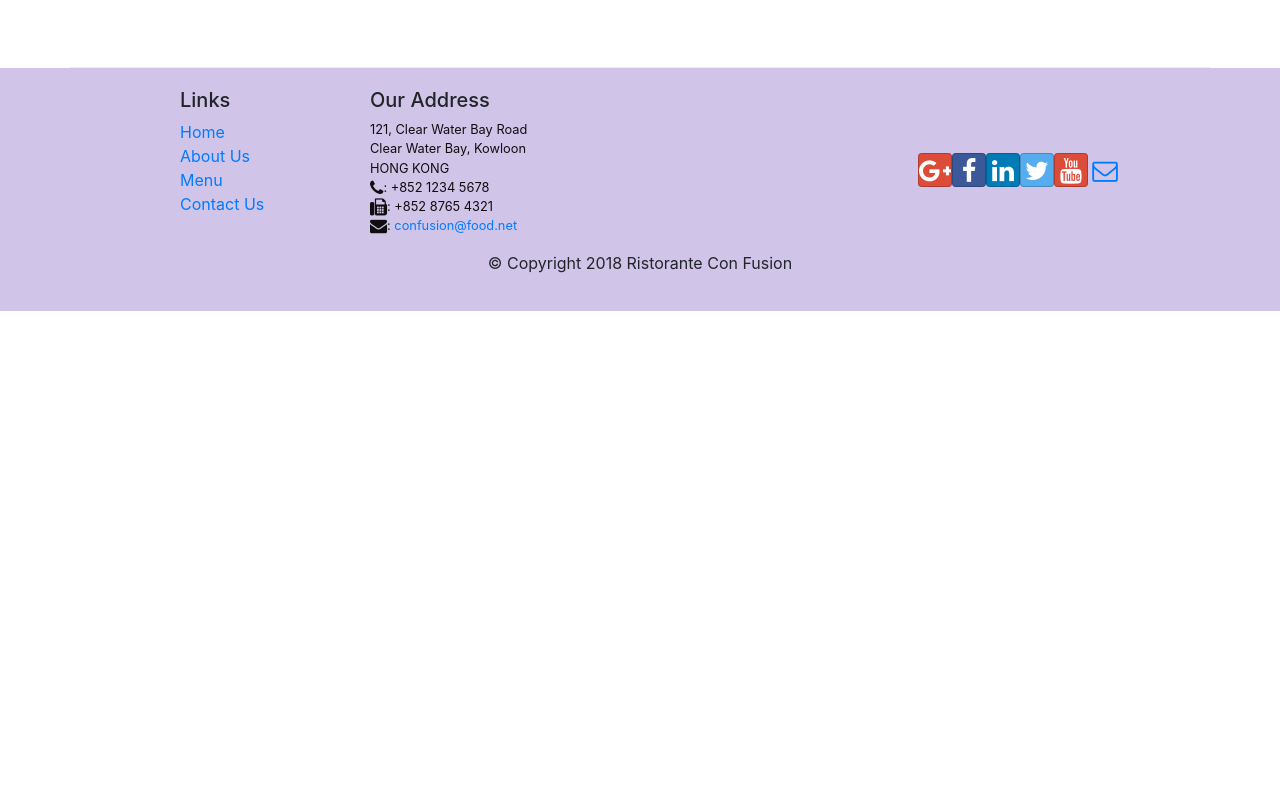
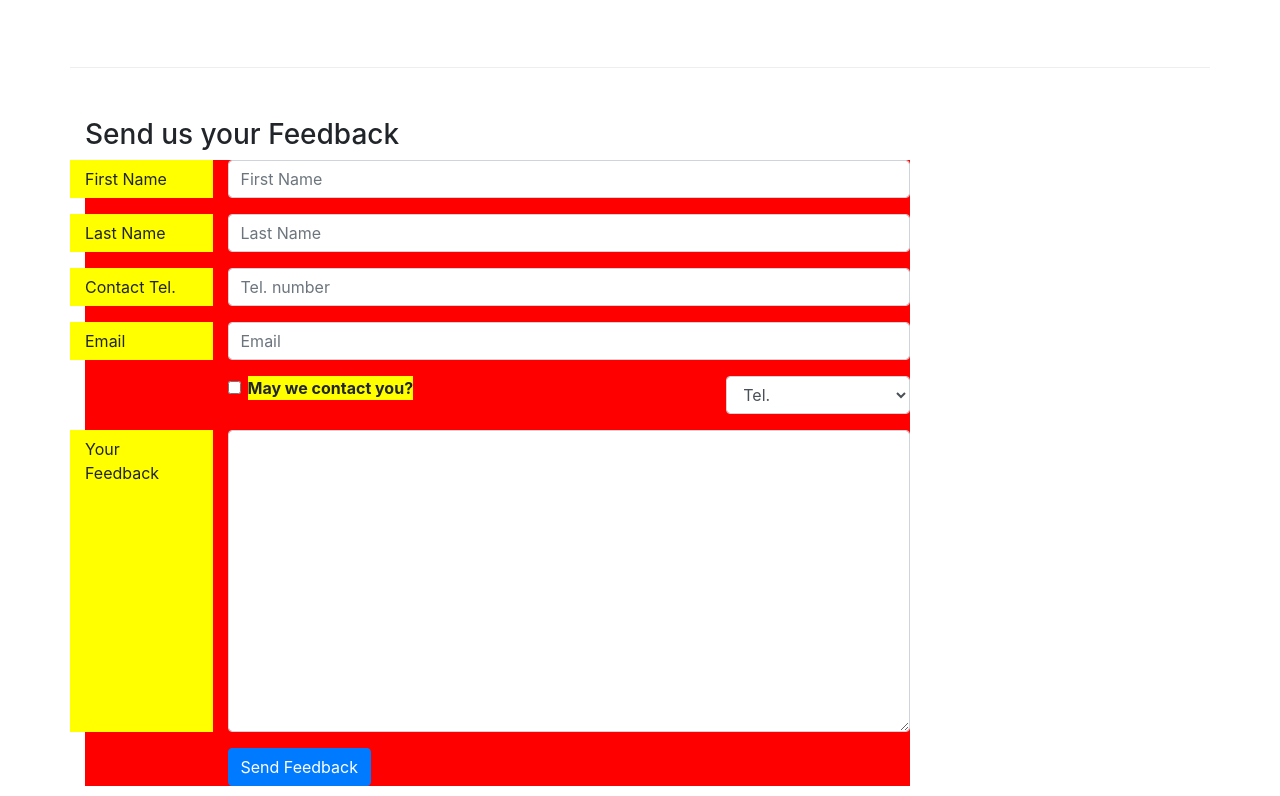
Before and after one commit to ssinai/confusion-react, a React (Create React App) app: page /contactus in a window 1280 px wide. Shown: the part 824-1620 px from the top of the page. Before the commit the page ends 1135 px from the top, so only its background shows below. Built offline with nearby package versions, Linux system fonts and the light colour scheme.

Commit message:
Controlled Forms

```diff
--- a/src/App.css
+++ b/src/App.css
@@ -9,6 +9,8 @@
     border-bottom: 1px ridge;
     min-height:400px;
 }
+
+
 
 .footer{
     background-color: #D1C4E9;
@@ -23,6 +25,10 @@
     color:floralwhite;
 }
 
+.media-paddng {
+  padding: 30px;
+}
+
 address{
     font-size:80%;
     margin:0px;
--- /dev/null
+++ b/src/components/AboutComponent.js
@@ -0,0 +1,101 @@
+import React from 'react';
+import { Breadcrumb, BreadcrumbItem, Card,
+  CardBody, CardHeader, Media } from 'reactstrap';
+import { Link } from 'react-router-dom';
+
+
+function RenderLeader({leader}) {
+  return (
+    <Media className="py-2">
+
+      <Media left>
+        <Media object src={leader.image}/>
+      </Media>
+
+      <Media body className="pl-5">
+        <Media heading>
+          {leader.name}
+        </Media>
+        <p>{leader.designation}</p>
+        <p>{leader.description}</p>
+      </Media>
+    </Media>
+  );
+}
+
+
+function About(props) {
+
+    const leaders = props.leaders.map((leader) => {
+        return (
+          <div key={leader.id}>
+            <RenderLeader leader={leader} />
+          </div>
+        );
+    });
+
+    return(
+        <div className="container">
+            <div className="row">
+                <Breadcrumb>
+                    <BreadcrumbItem><Link to="/home">Home</Link></BreadcrumbItem>
+                    <BreadcrumbItem active>About Us</BreadcrumbItem>
+                </Breadcrumb>
+                <div className="col-12">
+                    <h3>About Us</h3>
+                    <hr />
+                </div>
+            </div>
+            <div className="row row-content">
+                <div className="col-12 col-md-6">
+                    <h2>Our History</h2>
+                    <p>Started in 2010, Ristorante con Fusion quickly established itself as a culinary icon par excellence in Hong Kong. With its unique brand of world fusion cuisine that can be found nowhere else, it enjoys patronage from the A-list clientele in Hong Kong.  Featuring four of the best three-star Michelin chefs in the world, you never know what will arrive on your plate the next time you visit us.</p>
+                    <p>The restaurant traces its humble beginnings to <em>The Frying Pan</em>, a successful chain started by our CEO, Mr. Peter Pan, that featured for the first time the world&apos;s best cuisines in a pan.</p>
+                </div>
+                <div className="col-12 col-md-5">
+                    <Card>
+                        <CardHeader className="bg-primary text-white">Facts At a Glance</CardHeader>
+                        <CardBody>
+                            <dl className="row p-1">
+                                <dt className="col-6">Started</dt>
+                                <dd className="col-6">3 Feb. 2013</dd>
+                                <dt className="col-6">Major Stake Holder</dt>
+                                <dd className="col-6">HK Fine Foods Inc.</dd>
+                                <dt className="col-6">Last Year&apos;s Turnover</dt>
+                                <dd className="col-6">$1,250,375</dd>
+                                <dt className="col-6">Employees</dt>
+                                <dd className="col-6">40</dd>
+                            </dl>
+                        </CardBody>
+                    </Card>
+                </div>
+                <div className="col-12">
+                    <Card>
+                        <CardBody className="bg-faded">
+                            <blockquote className="blockquote">
+                                <p className="mb-0">You better cut the pizza in four pieces because
+                                    I&apos;m not hungry enough to eat six.</p>
+                                <footer className="blockquote-footer">Yogi Berra,
+                                <cite title="Source Title">The Wit and Wisdom of Yogi Berra,
+                                    P. Pepe, Diversion Books, 2014</cite>
+                                </footer>
+                            </blockquote>
+                        </CardBody>
+                    </Card>
+                </div>
+            </div>
+            <div className="row row-content">
+                <div className="col-12">
+                    <h2>Corporate Leadership</h2>
+                </div>
+                <div className="col-12">
+                    <Media list>
+                        {leaders}
+                    </Media>
+                </div>
+            </div>
+        </div>
+    );
+}
+
+export default About;
--- a/src/components/ContactComponent.js
+++ b/src/components/ContactComponent.js
@@ -1,8 +1,45 @@
-import React from 'react';
-import { Breadcrumb, BreadcrumbItem } from 'reactstrap';
+import React, { Component } from 'react';
 import { Link } from 'react-router-dom';
+import { Breadcrumb, BreadcrumbItem,
+            Button, Form, FormGroup, Label, Input, Col } from 'reactstrap';
 
-function Contact(props) {
+class Contact extends Component {
+
+  constructor(props) {
+    super(props);
+
+    this.state = {
+        firstname: '',
+        lastname: '',
+        telnum: '',
+        email: '',
+        agree: false,
+        contactType: 'Tel.',
+        message: ''
+    };
+
+    this.handleInputChange = this.handleInputChange.bind(this);
+    this.handleSubmit = this.handleSubmit.bind(this);
+}
+
+handleInputChange(event) {
+    const target = event.target;
+    const value = target.type === 'checkbox' ? target.checked : target.value;
+    const name = target.name;
+
+    this.setState({
+      [name]: value
+    });
+}
+
+handleSubmit(event) {
+    console.log('Current State is: ' + JSON.stringify(this.state));
+    alert('Current State is: ' + JSON.stringify(this.state));
+    event.preventDefault();
+}
+
+
+  render() {
     return(
       <div className="container">
         <div className="row">
@@ -41,8 +78,91 @@
               </div>
           </div>
         </div>
+        <div className="row row-content">
+          <div className="col-12">
+            <h3>Send us your Feedback</h3>
+          </div>
+          <div className="col-12 col-md-9">
+            <Form onSubmit={this.handleSubmit}>
+              <FormGroup row>
+                <Label htmlFor="firstname" md={2}>First Name</Label>
+                <Col md={10}>
+                    <Input type="text" id="firstname" name="firstname"
+                        placeholder="First Name"
+                        value={this.state.firstname}
+                        onChange={this.handleInputChange} />
+                </Col>
+              </FormGroup>
+              <FormGroup row>
+                <Label htmlFor="lastname" md={2}>Last Name</Label>
+                <Col md={10}>
+                    <Input type="text" id="lastname" name="lastname"
+                        placeholder="Last Name"
+                        value={this.state.lastname}
+                        onChange={this.handleInputChange} />
+                </Col>
+              </FormGroup>
+              <FormGroup row>
+                <Label htmlFor="telnum" md={2}>Contact Tel.</Label>
+                <Col md={10}>
+                    <Input type="tel" id="telnum" name="telnum"
+                        placeholder="Tel. number"
+                        value={this.state.telnum}
+                        onChange={this.handleInputChange} />
+                </Col>
+              </FormGroup>
+              <FormGroup row>
+                <Label htmlFor="email" md={2}>Email</Label>
+                <Col md={10}>
+                    <Input type="email" id="email" name="email"
+                        placeholder="Email"
+                        value={this.state.email}
+                        onChange={this.handleInputChange} />
+                </Col>
+              </FormGroup>
+              <FormGroup row>
+                <Col md={{size: 6, offset: 2}}>
+                    <FormGroup check>
+                        <Label check>
+                            <Input type="checkbox"
+                                name="agree"
+                                checked={this.state.agree}
+                                onChange={this.handleInputChange} /> {' '}
+                            <strong>May we contact you?</strong>
+                        </Label>
+                    </FormGroup>
+                </Col>
+                <Col md={{size: 3, offset: 1}}>
+                    <Input type="select" name="contactType"
+                            value={this.state.contactType}
+                            onChange={this.handleInputChange}>
+                        <option>Tel.</option>
+                        <option>Email</option>
+                    </Input>
+                </Col>
+              </FormGroup>
+              <FormGroup row>
+                <Label htmlFor="message" md={2}>Your Feedback</Label>
+                <Col md={10}>
+                    <Input type="textarea" id="message" name="message"
+                        rows="12"
+                        value={this.state.message}
+                        onChange={this.handleInputChange}></Input>
+                </Col>
+              </FormGroup>
+              <FormGroup row>
+                <Col md={{size: 10, offset: 2}}>
+                    <Button type="submit" color="primary">
+                        Send Feedback
+                    </Button>
+                </Col>
+              </FormGroup>
+            </Form>
+          </div>
+        </div>
       </div>
     );
   }
+}
 
 export default Contact;
--- a/src/components/MainComponent.js
+++ b/src/components/MainComponent.js
@@ -7,6 +7,7 @@
 import DishDetail from './DishDetailComponent';
 import { Switch, Route, Redirect } from 'react-router-dom';
 import Contact from './ContactComponent';
+import About from './AboutComponent';
 import { COMMENTS } from '../shared/comments';
 import { PROMOTIONS } from '../shared/promotions';
 import { LEADERS } from '../shared/leaders';
@@ -23,7 +24,6 @@
       leaders: LEADERS
     };
   }
-
 
   render() {
     const DishWithId = ({match}) => {
@@ -48,6 +48,7 @@
         <Header />
         <Switch>
             <Route path='/home' component={HomePage} />
+            <Route path='/aboutus' component={() => <About leaders={this.state.leaders} />} />
             <Route exact path='/menu' component={() => <Menu dishes={this.state.dishes} />} />
             <Route path='/menu/:dishId' component={DishWithId} />
             <Route exact path='/contactus' component={Contact} />} />
--- a/src/index.css
+++ b/src/index.css
@@ -3,3 +3,11 @@
   padding: 0;
   font-family: sans-serif;
 }
+
+Form {
+  background: red;
+}
+
+Label {
+  background: yellow;
+}
```
Also changed, not shown: src/components/LeaderComponent.js (added, +11 -0 lines). Lines whose indentation alone changed are shown as unchanged.
